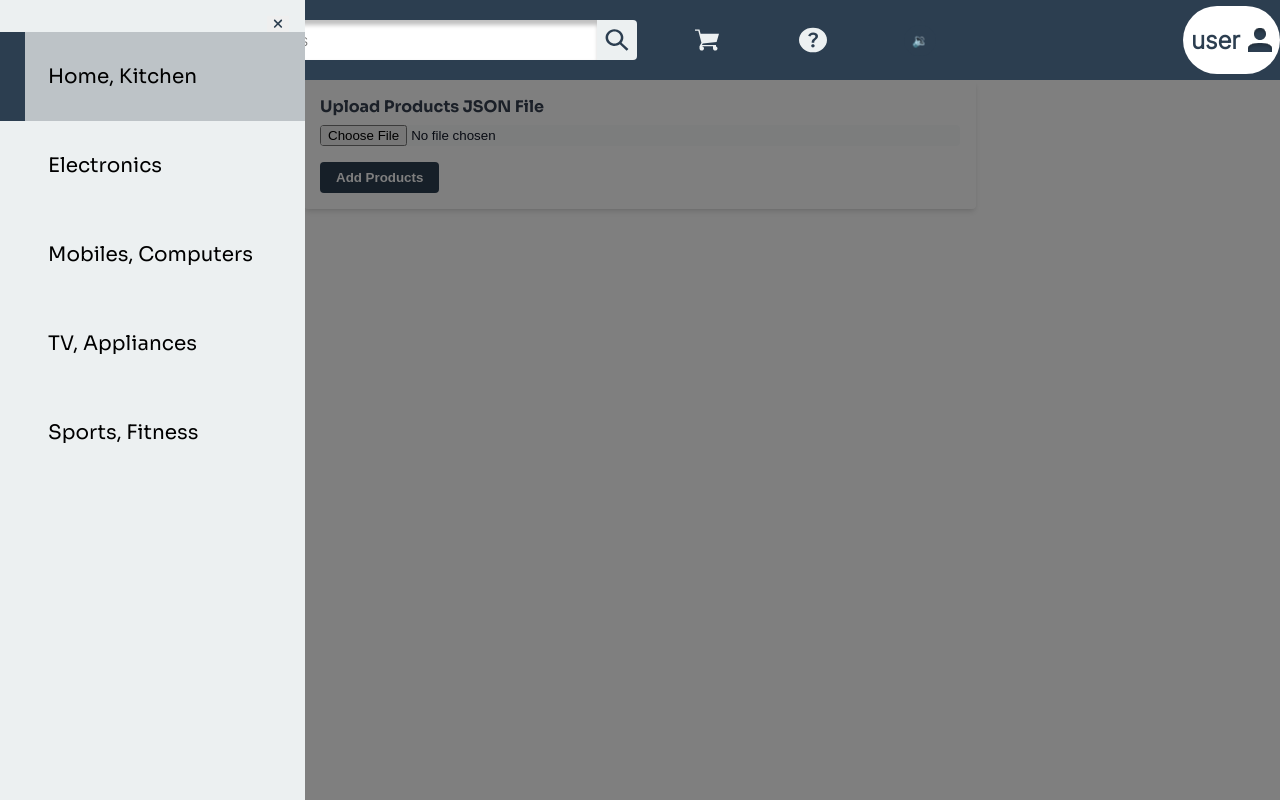
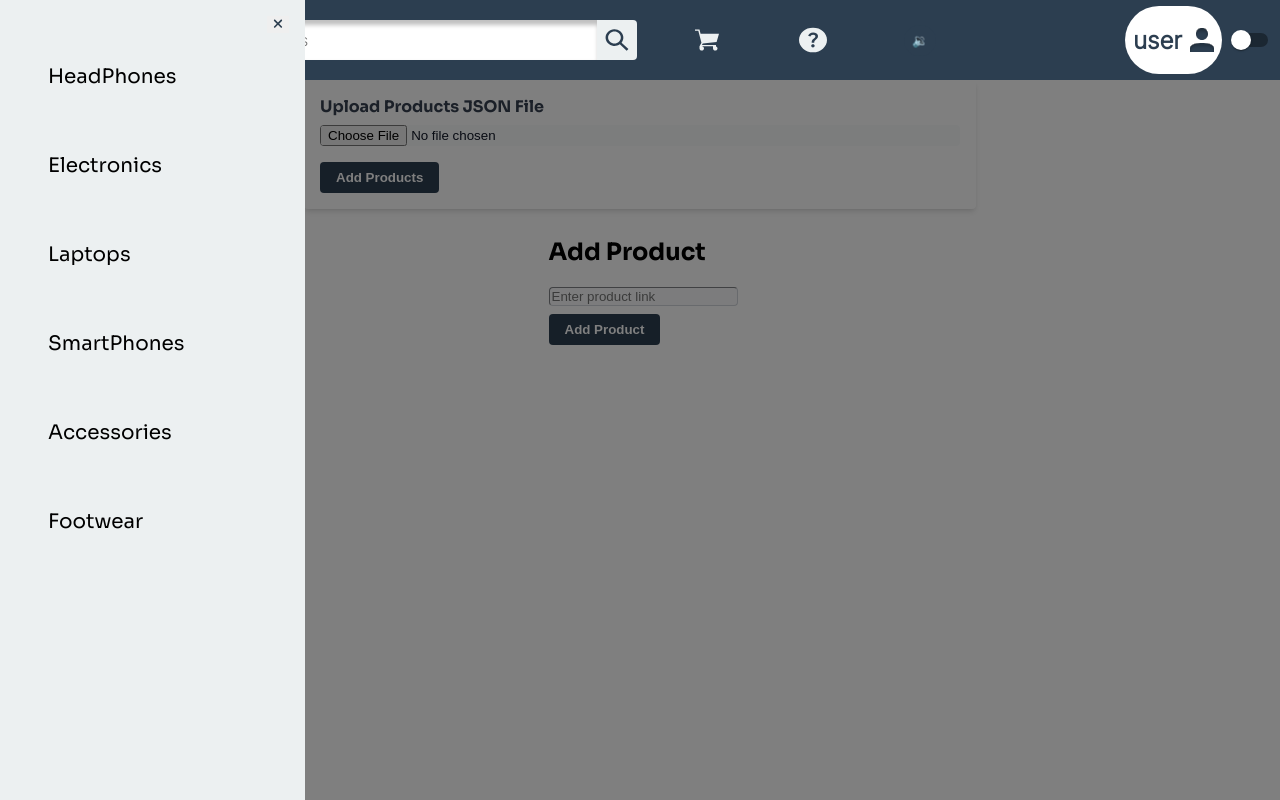
Before and after one commit to githubLINGESH/VoiceInterfaced-ECom-backend, a React (Create React App) app: page /addProducts in a window 1280 px wide. Both pictures are taken after a click on the picture 36 px from the left and 38 px from the top of the page. Built offline with nearby package versions, Linux system fonts and the light colour scheme.

Commit message:
Updated Frontend

```diff
--- a/src/App.tsx
+++ b/src/App.tsx
@@ -14,6 +14,7 @@ import Desktop1 from "./pages/home";
 import AddProducts from "pages/AddProducts";
 import VoicePage from "pages/voiceInterface/voiceinterface";
 import SearchPage from "pages/searchResults";
+import AdminDashboard from "pages/AdminDashboard";
 import { useEffect } from "react";
 
 import React from "react";
@@ -97,6 +98,7 @@ function App() {
       <Route path="/" element={<SignUpPage />} />
       <Route path="/login-page" element={<LoginPage />} />
       <Route path="/about" element={<Desktop4 />} />
+      <Route path="/admin" element={<AdminDashboard />} />
       <Route
           path="/product/:productId"
           element={<Desktop3 />} // No need to pass productId here
--- a/src/components/ProductTemplate.jsx
+++ b/src/components/ProductTemplate.jsx
@@ -27,7 +27,7 @@
                     <div className="py-4 h-[47px] text-black">
                         <span className="font-semibold font-sora">{product.name}</span>
                         <div className="mt-2 flex justify-center items-center bg-silver h-[46px] rounded ">
-                            Go to AMAZON
+                            Go to Payment
                         </div>
                     </div>
 
@@ -124,10 +124,10 @@
                     <h2 className="px-2 text-xl">How to buy this product?</h2>
                 </div>
                 <div className="mt-4">
-                    <p className="text-lg">- Go to Amazon product page:</p>
+                    <p className="text-lg">- Go to Payment product page:</p>
                     <ul className="list-disc list-inside mt-2">
                         <li>
-                            <span>Go to Amazon product page : use this special link to get to the product page on Amazon</span>
+                            <span>Go to Payment product page : use this special link to get to the product page on Amazon</span>
                         </li>
                         <li>
                             <span>Sometimes you may see variation in product price due to “different seller” or “offer ended”.</span>
--- a/src/components/navbar.tsx
+++ b/src/components/navbar.tsx
@@ -1,6 +1,7 @@
 import React from 'react';
 import { useNavigate } from 'react-router-dom';
 import { useState } from 'react';
+import { Switch } from '@mui/material';
 
 interface NavbarProps {
     toggleSidebar: () => void;
@@ -21,6 +22,12 @@ const Navbar: React.FC<NavbarProps> = ({ toggleSidebar, handleVoiceOption, handl
 
     const [searchTerm, setSearchTerm] = useState('');
 
+    const [checked, setChecked] = useState(false);
+    const handleToggle = () => {
+        setChecked(!checked);
+        checked ? navigate('/home') : navigate('/voice-com');
+      };
+
     const handleSearchChange = (event: React.ChangeEvent<HTMLInputElement>) => {
         setSearchTerm(event.target.value);
     };
@@ -29,6 +36,7 @@ const Navbar: React.FC<NavbarProps> = ({ toggleSidebar, handleVoiceOption, handl
         event.preventDefault();
         navigate(`/search?query=${searchTerm}`);
     };
+
 
     return (
         <div className="flex flex-wrap items-center w-full bg-darkslategray-100 h-16 sm:h-20 font-inter text-white text-xs sm:text-sm fixed z-50">
@@ -42,11 +50,14 @@ const Navbar: React.FC<NavbarProps> = ({ toggleSidebar, handleVoiceOption, handl
             </div>
 
             <div className="flex items-center justify-center w-1/6 sm:w-1/12 md:w-1/12 px-2 sm:px-4">
-                <img
+                {/* <img
                     className="w-16 h-auto"
                     alt="plugin icon"
                     src="/plugin-icon--1-1-1@2x.png"
-                />
+                /> */}
+                <div className="border rounded-xl">
+                    <p className="text-6xl font-bold font-inter text-whitesmoke-100 ">V - COM</p>
+                </div>
             </div>
 
             <div className="hidden sm:flex items-center justify-center w-2/4 sm:w-5/12 md:w-4/12 px-2 sm:px-4">
@@ -107,6 +118,11 @@ const Navbar: React.FC<NavbarProps> = ({ toggleSidebar, handleVoiceOption, handl
                         src="/vector3.svg"
                     />
                 </div>
+
+                <Switch
+                    checked={checked}
+                    onChange={handleToggle}
+                />
                 {/* Smaller icon-only profile for small screens */}
                 <div className="flex md:hidden items-center px-2 py-2 rounded-full bg-white cursor-pointer"
                     onClick={handleProfileClick}>
--- a/src/components/sidenavbar.tsx
+++ b/src/components/sidenavbar.tsx
@@ -1,32 +1,33 @@
 import React, { useState } from 'react';
 import { FontAwesomeIcon } from '@fortawesome/react-fontawesome';
-import {faClose} from '@fortawesome/free-solid-svg-icons';
+import { faClose } from '@fortawesome/free-solid-svg-icons';
+
 interface SideNavbarProps {
     onSelect: (option: string | null) => void;
     isVisible: boolean;
 }
 
 const SideNavbar: React.FC<SideNavbarProps> = ({ onSelect, isVisible }) => {
-    const [activeIndex, setActiveIndex] = useState(0);
+    const [activeIndex, setActiveIndex] = useState<number | null>(null); // Define activeIndex state
 
     const menuItems = [
-        'Home, Kitchen',
+        'HeadPhones',
         'Electronics',
-        'Mobiles, Computers',
-        'TV, Appliances',
-        'Sports, Fitness'
+        'Laptops',
+        'SmartPhones',
+        'Accessories',
+        'Footwear'
     ];
 
     if (!isVisible) return null;
 
     return (
-        <div className="fixed inset-y-0 left-0 bg-whitesmoke-100 z-50" style={{width:"305px"}}>
+        <div className="fixed inset-y-0 left-0 bg-whitesmoke-100 z-50" style={{ width: "305px" }}>
             <button
                 className="cursor-pointer absolute top-4 right-4 text-darkslategray-100"
-            onClick={() => onSelect(null)} // sending to other pages with the null value so that the component
-            // can be rendered
+                onClick={() => onSelect(null)} // Close sidebar
             >
-            <FontAwesomeIcon icon={faClose}></FontAwesomeIcon>
+                <FontAwesomeIcon icon={faClose} />
             </button>
             <div className='py-8 text-lg'>
                 <ul className="list-none p-0 m-0">
@@ -34,7 +35,10 @@ const SideNavbar: React.FC<SideNavbarProps> = ({ onSelect, isVisible }) => {
                         <li
                             key={index}
                             className="relative px-4 py-8 cursor-pointer"
-                onClick={() => setActiveIndex(index)}
+                            onClick={() => {
+                                onSelect(item); // Pass the selected item back to Home
+                                setActiveIndex(index); // Set the active index for styling
+                            }}
                         >
                             {activeIndex === index && (
                                 <div className='grid grid-cols-12 absolute inset-0 bg-silver z-0'>
--- a/src/pages/AddProducts.tsx
+++ b/src/pages/AddProducts.tsx
@@ -5,12 +5,22 @@ import Userinfo from "components/userinfo";
 import VoiceInterface from "components/voiceInterface/voiceInterface";
 import axios from 'axios';
 
+interface ScrapedProductData {
+    name: string;
+    price: string;
+    description: string;
+    imageSrc: string;
+}
+
+
 const AddProducts: FunctionComponent = () => {
     const [isSidebarVisible, setIsSidebarVisible] = useState(false);
     const [OpenVoice, SetVoiceInterfaceOpen] = useState(false);
     const [IsClicked, setIsClicked] = useState(false);
     const [selectedOption, setSelectedOption] = useState<string | null>(null);
     const [file, setFile] = useState<File | null>(null);
+    const [productLink, setProductLink] = useState('');
+    const [scrapedData, setScrapedData] = useState<ScrapedProductData | null>(null);
 
     const toggleSidebar = () => {
         setIsSidebarVisible(!isSidebarVisible);
@@ -62,6 +72,16 @@ const AddProducts: FunctionComponent = () => {
         }
     };
 
+
+    const handleAddProduct = async () => {
+        try {
+            const response = await axios.post(`${process.env.REACT_APP_BACKEND_URL}/prod/Add-productslinks`, { link: productLink });
+            setScrapedData(response.data.product);
+        } catch (error) {
+            console.error('Error adding product:', error);
+        }
+    };
+
     return (
         <div className="font-sora">
             <Navbar toggleSidebar={toggleSidebar} handleVoiceOption={handleVoiceOption} handleProfileClick={handleProfileClick} />
@@ -93,6 +113,30 @@ const AddProducts: FunctionComponent = () => {
                     </div>
                 </form>
                 </div>
+
+                <div className="flex justify-center items-center">
+                <div className="m-2">
+                    <h2>Add Product</h2>
+                    <input
+                        type="text"
+                        className="block w-full text-sm text-gray-900 bg-gray-50 rounded border border-gray-300 cursor-pointer focus:outline-none"
+                        placeholder="Enter product link"
+                        value={productLink}
+                        onChange={(e) => setProductLink(e.target.value)}
+                    />
+                    <button onClick={handleAddProduct} className="mt-2 bg-darkslategray-100 hover:bg-green-800 text-white font-bold py-2 px-4 rounded focus:outline-none focus:shadow-outline">Add Product</button>
+
+                    {scrapedData && (
+                        <div>
+                            <h3>Scraped Data</h3>
+                            <p>Name: {scrapedData.name}</p>
+                            <p>Price: {scrapedData.price}</p>
+                            <p>Description: {scrapedData.description}</p>
+                            <img src={scrapedData.imageSrc} alt="Product" />
+                        </div>
+                    )}
+                    </div>
+                </div>
         </div>
     );
 }
--- a/src/pages/cart-page.tsx
+++ b/src/pages/cart-page.tsx
@@ -58,8 +58,9 @@ const Cart: FunctionComponent<Cart2Props> = () => {
   }
 
 
-  const handleSelectOption = (selectedOption: string | null) => {
-    setSelectedOption(selectedOption);
+  const handleSelectOption = (option: string | null) => {
+    setSelectedOption(option as any);
+    setIsSidebarVisible(false);
   };
 
     const toggleSidebar = () => {
--- a/src/pages/productView-page.tsx
+++ b/src/pages/productView-page.tsx
@@ -24,8 +24,9 @@ const ProductView: FunctionComponent<ProductView3Props> = () => {
         setIsClicked(!IsClicked);
     }
 
-    const handleSelectOption = (selectedOption: string | null) => {
-      setSelectedOption(selectedOption);
+    const handleSelectOption = (option: string | null) => {
+      setSelectedOption(option as any);
+      setIsSidebarVisible(false);
     };
 
     const toggleSidebar = () => {
--- a/src/pages/searchResults.tsx
+++ b/src/pages/searchResults.tsx
@@ -39,7 +39,7 @@ const SearchPage: React.FC = () => {
     useEffect(() => {
         const fetchInitialData = async () => {
             try {
-                const response = await axios.get(`${process.env.REACT_APP_BACKEND_URL}/search?query=${searchTerm}`);
+                const response = await axios.get(`${process.env.REACT_APP_BACKEND_URL}/prod/search?query=${searchTerm}`);
                 setSearchResults(response.data.products);
             } catch (error) {
                 console.error('Error fetching search results:', error);
--- a/src/pages/voiceInterface/voiceinterface.jsx
+++ b/src/pages/voiceInterface/voiceinterface.jsx
@@ -159,7 +159,7 @@ const VoicePage = () => {
     };
 
     return (
-        <div className="voice-page flex flex-col items-center p-6">
+        <div className="voice-page flex flex-col items-center p-6 font-inter">
             <div className="w-full flex justify-between items-center mb-4">
                 <label htmlFor="language">Select Language:</label>
                 <select id="language" value={language} onChange={handleLanguageChange} className="ml-2 p-2 rounded border">
```
Also changed, not shown: src/components/userinfo.tsx (+45 -8 lines), src/pages/home.tsx (+22 -8 lines). Lines whose indentation alone changed are shown as unchanged.
